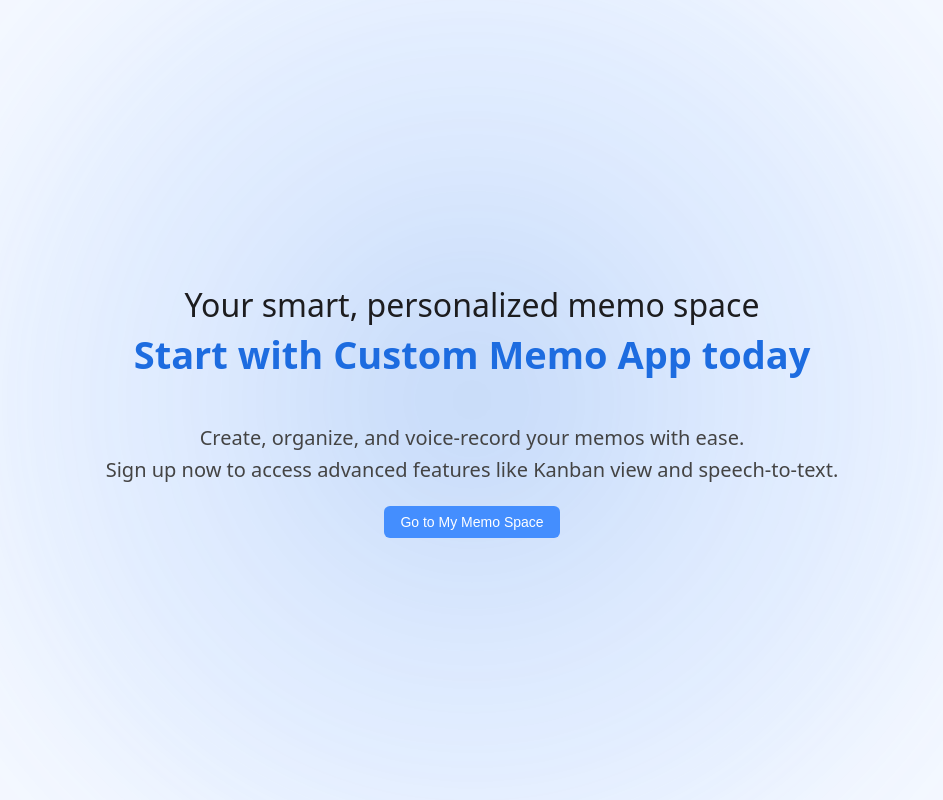
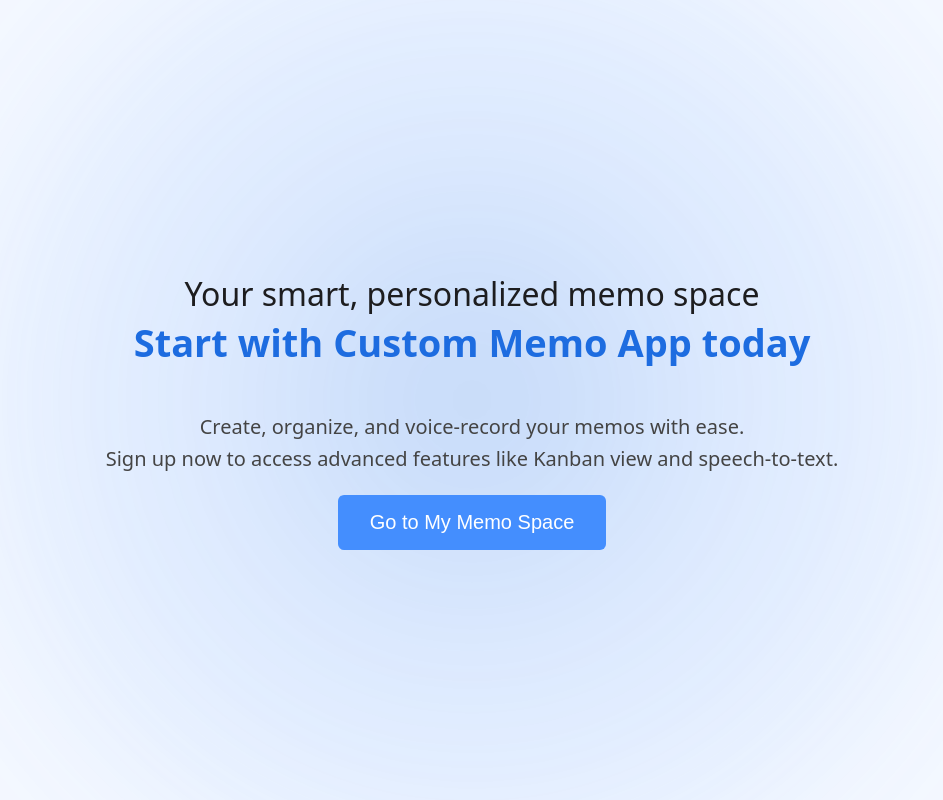
Before and after one commit to MJZ-Templates/custom-memo-app, a React (Vite) app in the folder front/: page / in a window 1280 px wide. Shown: the whole page, without its empty margins (168-1111 px from the left). Built offline with nearby package versions, Linux system fonts and the light colour scheme; no server answers.

Commit message:
fix: 홈화면 내 버튼 크기 확대

```diff
--- a/front/src/pages/HomePage.jsx
+++ b/front/src/pages/HomePage.jsx
@@ -24,9 +24,18 @@ const HomePage = () => {
       </Title>
       <Description>
         Create, organize, and voice-record your memos with ease. <br />
-          Sign up now to access advanced features like Kanban view and speech-to-text.
+        Sign up now to access advanced features like Kanban view and
+        speech-to-text.
       </Description>
-        <Button onClick={handleGoToMemo}>Go to My Memo Space</Button>
+      <Button
+        onClick={handleGoToMemo}
+        style={{
+          padding: "16px 32px",
+          fontSize: "20px",
+        }}
+      >
+        Go to My Memo Space
+      </Button>
     </Wrapper>
   );
 };
@@ -76,7 +85,7 @@ const Title = styled.h1`
   strong {
     font-weight: 700;
     font-size: 38px;
-    color: #1D6CE0;
+    color: #1d6ce0;
   }
 `;
 
```
Lines whose indentation alone changed are shown as unchanged.
